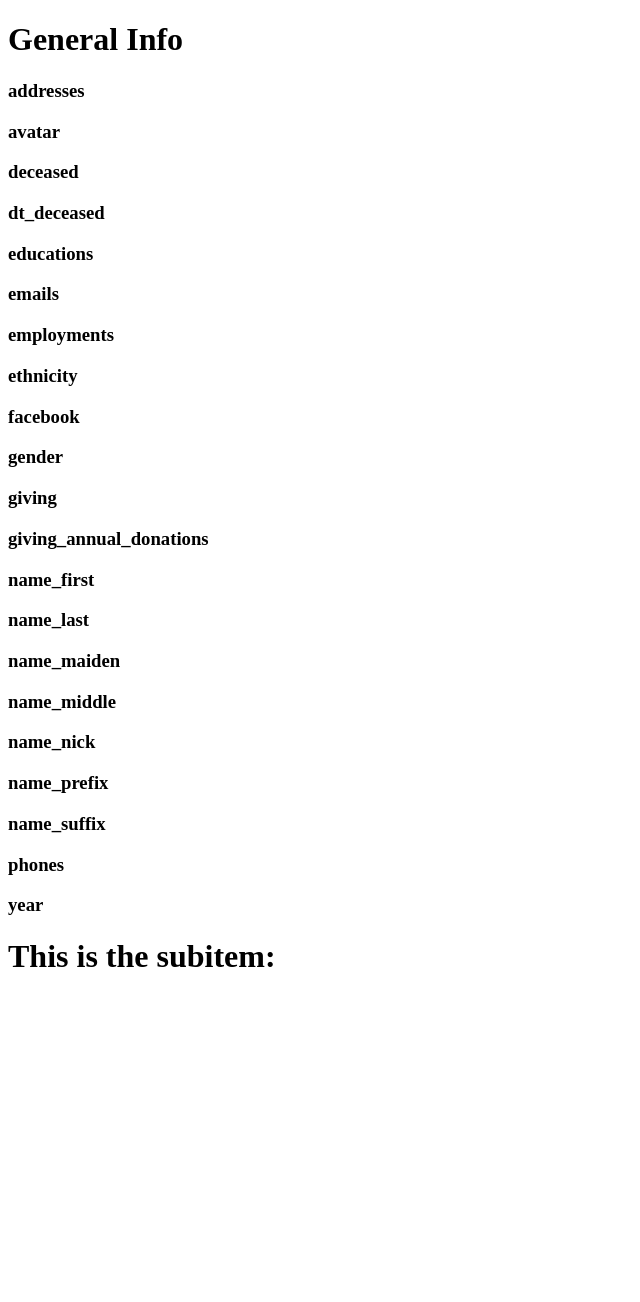
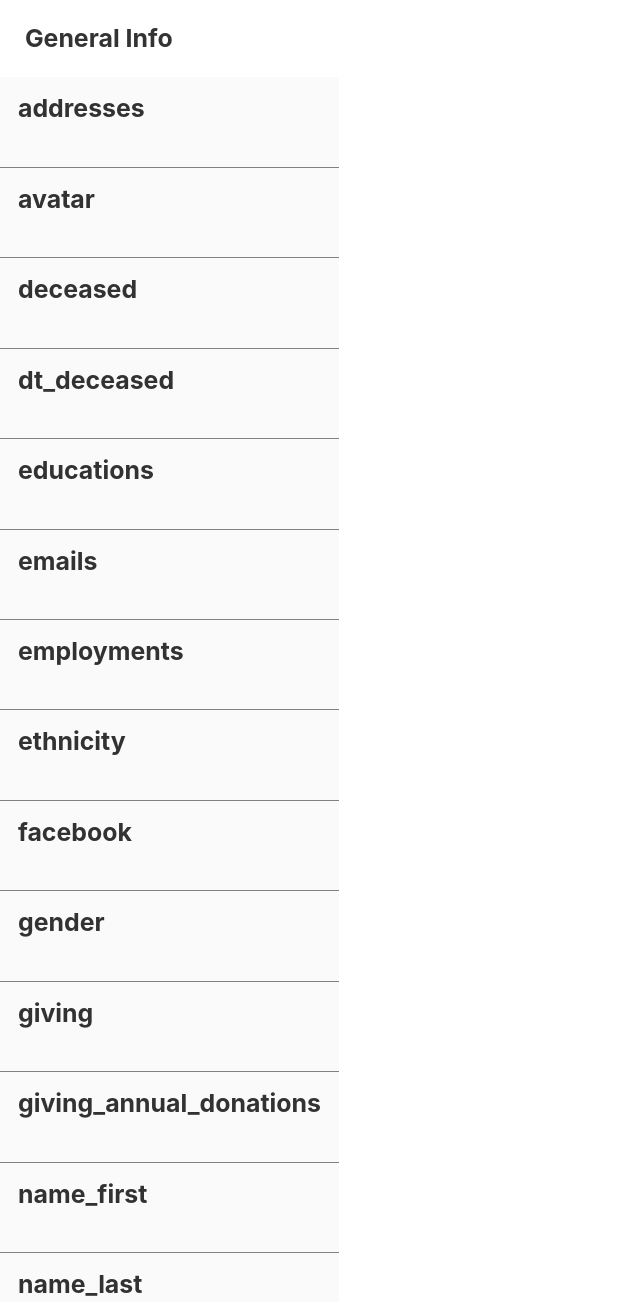
Before and after one commit to rachelrondon/Evertrue_navigation, a Gatsby site: page / in a window 1280 px wide. Shown: the top 1302 px of the page, without its empty margins (0-640 px from the left). Before the commit the page ends 996 px from the top, so only its background shows below. Built offline with nearby package versions, Linux system fonts and the light colour scheme; Gatsby itself is replaced by a stand-in of ours.

Commit message:
styling updates

```diff
--- a/src/components/layout.css
+++ b/src/components/layout.css
@@ -615,6 +615,28 @@ pre tt:before,
 pre tt:after {
   content: "";
 }
+
+.the-navigation {
+  display: flex;
+  flex-direction: row;
+}
+
+.sub-item-layout {
+  background-color: #fafafa;
+  padding: 2em;
+  margin: 2em;
+}
+
+.nav-item {
+  background-color: #fafafa;
+  padding: 1em;
+  border-bottom: 0.05em solid #828080;
+}
+
+.the-title {
+  margin: 1em;
+}
+
 @media only screen and (max-width: 480px) {
   html {
     font-size: 100%;
--- a/src/pages/index.js
+++ b/src/pages/index.js
@@ -1,19 +1,29 @@
 import React from "react";
 import Navigation from './navigation';
 import SubItem from './SubItem';
+import NavTitle from './NavTitle';
+import '../components/layout.css';
 
 class IndexPage extends React.Component {
   constructor(props) {
     super(props);
 
+    this.state = {
+    }
   }
 
   render() {
     return (
-      <div>
-        <h1>General Info</h1>
-        <Navigation />
-        <SubItem />
+      <div className="general-info-div">
+        <h3 className="the-title">General Info</h3>
+        <div className="general-info-layout">
+          <div className="nav-div">
+            <Navigation />
+          </div>
+          <div className="sub-item">
+            <SubItem />
+          </div>
+        </div>
       </div>
     )
   }
--- a/src/pages/navigation.js
+++ b/src/pages/navigation.js
@@ -11,22 +11,23 @@ class Navigation extends React.Component {
       propertyName: [],
       properyId: '',
       theProperty: [],
-      clicked: false
     }
     this.handleClick = this.handleClick.bind(this);
   }
 
   handleClick = (e) => {
-    this.setState({
-      clicked: true
-    })
     const property = [];
     e.properties.map((i) => {
       property.push({
         propertyName: i.name,
-        properyId: i.id
+        properyId: i.id,
+        propertyKey: i.app_keys,
+        propertyType: i.data_type
       })
    })
+
+   console.log('this is e.properties');
+   console.log(e.properties);
 
    this.setState({
      theProperty: property
@@ -34,12 +35,9 @@ class Navigation extends React.Component {
  }
 
   render() {
-    console.log('this is this.state.property');
-    console.log(this.state.theProperty);
-
     return (
-      <div>
-        <nav>
+        <div className="the-navigation">
+          <div className="the-nav-item">
               {data.data.map((item) =>
                 <NavItem
                   name={item.name}
@@ -47,17 +45,20 @@ class Navigation extends React.Component {
                   onClick={event => this.handleClick(item.containing_object, event)}
                 />
               )}
+            </div>
+            <div className="the-sub-item">
               {this.state.theProperty.map((i) =>
                 <SubItem
                   name={i.propertyName}
                   key={i.propertyId}
+                  propertyKey={i.propertyKey}
+                  propertyType={i.propertyType}
                 />
               )}
-        </nav>
+          </div>
       </div>
     )
   }
-
 }
 
 export default Navigation
--- /dev/null
+++ b/src/pages/navtitle.js
@@ -0,0 +1,11 @@
+import React from "react";
+
+const NavTitle = (props) => {
+  return(
+    <div>
+      <h3 key={props.key}>{props.title}</h3>
+    </div>
+  )
+}
+
+export default NavTitle;
--- a/src/pages/subitem.js
+++ b/src/pages/subitem.js
@@ -1,9 +1,12 @@
 import React from "react";
+import '../components/layout.css';
 
 const SubItem = (props) => {
   return(
-    <div className="sub-item">
-      <h1 key={props.key}>This is the subitem: {props.name}</h1>
+    <div className="sub-item-layout" key={props.key}>
+      <h3>Type: {props.name}</h3>
+      <h3>Usage: {props.propertyKey}</h3>
+      <h3>EverTrue Field Name: {props.propertyType}</h3>
     </div>
   )
 }
```
Lines whose indentation alone changed are shown as unchanged.
